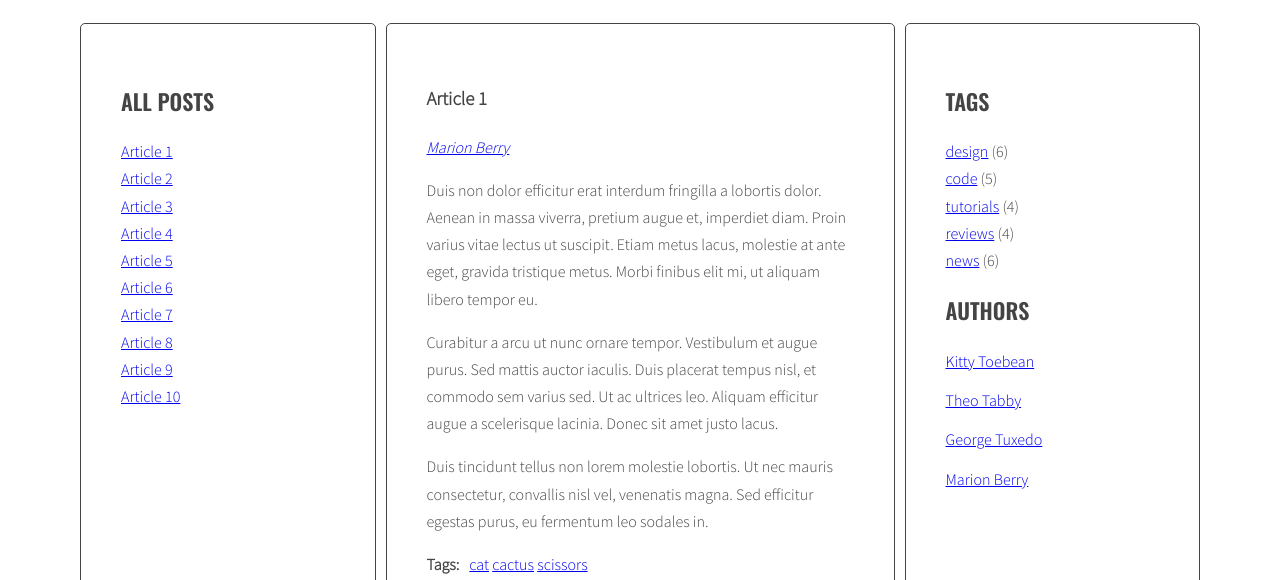
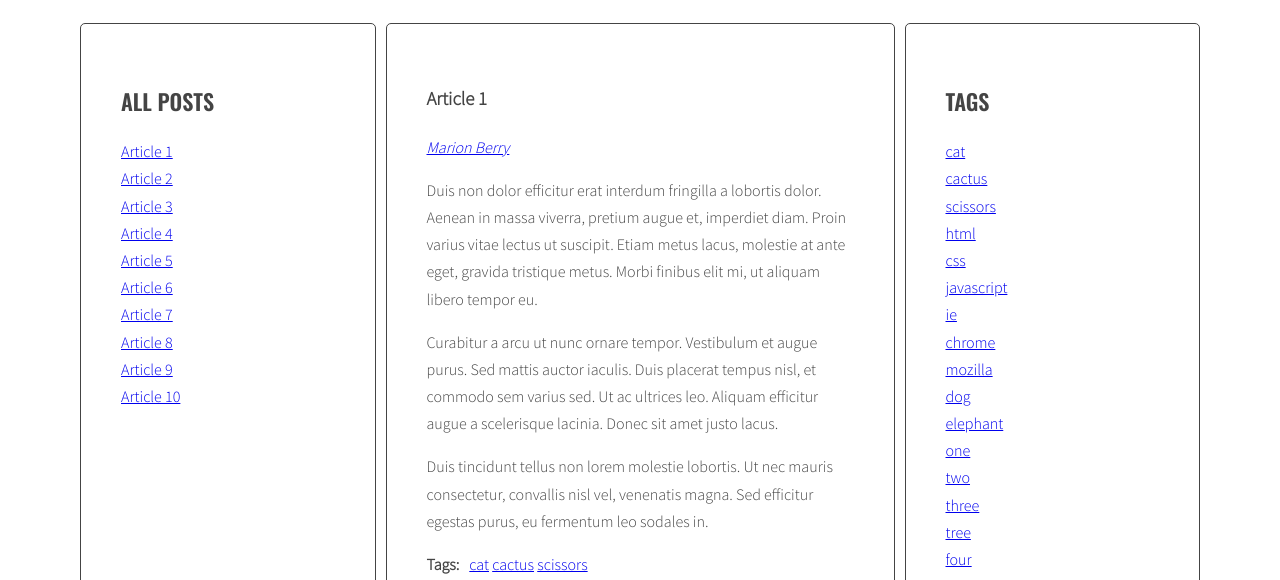
Before and after one commit to Marc-O-Antonio/javascript-blog, a website: page index.html in a window 1280 px wide. Shown: the part 220-800 px from the top of the page. Drawn offline with nearby package versions, Linux system fonts and the light colour scheme.

Commit message:
add CalculateTag function

```diff
--- a/index.html
+++ b/index.html
@@ -106,7 +106,7 @@
                   </ul>
                 </div>
               </article>
-              <article class="post" id="article-6" data-tags="cactus rose tree" data-author="George Tuxedo">
+              <article class="post" id="article-6" data-tags="cactus cat tree" data-author="George Tuxedo">
                 <h3 class="post-title">Article 6</h3>
                 <p class="post-author">by </p>
                 <div class="post-content">
@@ -122,7 +122,7 @@
                   </ul>
                 </div>
               </article>
-              <article class="post" id="article-7" data-tags="code html chrome" data-author="Kitty Toebean">
+              <article class="post" id="article-7" data-tags="scissors html chrome" data-author="Kitty Toebean">
                 <h3 class="post-title">Article 7</h3>
                 <p class="post-author">by </p>
                 <div class="post-content">
@@ -138,7 +138,7 @@
                   </ul>
                 </div>
               </article>
-              <article class="post" id="article-8" data-tags="four five six" data-author="Theo Tabby">
+              <article class="post" id="article-8" data-tags="four cat six" data-author="Theo Tabby">
                 <h3 class="post-title">Article 8</h3>
                 <p class="post-author">by </p>
                 <div class="post-content">
@@ -154,7 +154,7 @@
                   </ul>
                 </div>
               </article>
-              <article class="post" id="article-9" data-tags="keybord mice monitor" data-author="Marion Berry">
+              <article class="post" id="article-9" data-tags="cactus mice cat" data-author="Marion Berry">
                 <h3 class="post-title">Article 9</h3>
                 <p class="post-author">by </p>
                 <div class="post-content">
@@ -170,7 +170,7 @@
                   </ul>
                 </div>
               </article>
-              <article class="post" id="article-10" data-tags="rock pop swag" data-author="George Tuxedo">
+              <article class="post" id="article-10" data-tags="rock cactus cat" data-author="George Tuxedo">
                 <h3 class="post-title">Article 10</h3>
                 <p class="post-author">by </p>
                 <div class="post-content">
@@ -190,11 +190,7 @@
             <aside class="sidebar">
               <h2 class="section-title">Tags</h2>
               <ul class="list tags">
-                <li><a href="#">design</a> <span>(6)</span></li>
-                <li><a href="#">code</a> <span>(5)</span></li>
-                <li><a href="#">tutorials</a> <span>(4)</span></li>
-                <li><a href="#">reviews</a> <span>(4)</span></li>
-                <li><a href="#">news</a> <span>(6)</span></li>
+
               </ul>
               <h2 class="section-title">Authors</h2>
               <ul class="list authors">
--- a/js/script.js
+++ b/js/script.js
@@ -52,7 +52,12 @@
     optTitleSelector = '.post-title',
     optTitleListSelector = '.titles',
     optArticleTagsSelector = '.post-tags .list',
-    optArticleAuthorSelector = '.post-author';
+    optArticleAuthorSelector = '.post-author',
+    optTagListSelector = '.tags.list',
+    optCloudClassCount = ' 5',
+    optCloudClassPrefix = 'tag-size-'
+
+
 
 
   function generateTitleLinks(customSelector = ''){
@@ -111,7 +116,57 @@
 
   generateTitleLinks();
 
+  function calculateTagsParams(tags){
+
+    const params = {
+
+      max:0,
+      min:999999
+
+    };
+
+    for(let tag in tags){
+
+      console.log('!!!!!!!!!!!!!!!!!!!!!!!!!!!!!!!!!!!!!!!!!!!!!!!!!!!!' + tag + ' is used ' + tags[tag] + ' times');
+
+      if(tags[tag] > params.max){
+
+        params.max = tags[tag];
+
+      }
+
+      if(tags[tag] < params.min){
+
+        params.min = tags[tag]
+
+      }
+
+    }
+
+    return params;
+  }
+
+  function calculateTagClass(count, params){
+
+    const normalizedCount = count - params.min;
+
+    const normalizedMax = params.max - params.min;
+
+    const percentage = normalizedCount / normalizedMax;
+
+    const classNumber = Math.floor( percentage * (optCloudClassCount - 1) + 1 );
+
+    return optCloudClassPrefix+classNumber;
+
+  }
+
   function generateTags(){
+
+    /* [NEW] create a new variable allTags with an empty object */
+    let allTags = {};
+
+    console.log('stówrz tablicę ', allTags)
+
     /* find all articles */
 
     const articles = document.querySelectorAll(optArticleSelector);
@@ -160,6 +215,18 @@
 
         console.log(html);
 
+        /* [NEW] check if this link is NOT already in allTags */
+        if(!allTags[tag]) {
+          console.log('sprawdź czy link tagu znajduje się w tablicy allTags');
+
+          /* [NEW] add generated code to allTags object */
+          allTags[tag] = 1;
+
+          console.log('jeżeli link tagu nie znajduje się w obiekcie to go dodaj');
+        } else {
+          allTags[tag]++;
+        }
+
         /* END LOOP: for each tag */
 
       }
@@ -170,8 +237,48 @@
 
       /* tagsWrapper.insertAdjacentHTML('afterbegin', html); */
 
-    /* END LOOP: for every article: */
+      /* END LOOP: for every article: */
     }
+
+    /* [NEW] find list of tags in right column */
+    const tagList = document.querySelector('.tags');
+
+    console.log('stała tagList wyszukuje tagów w prawej kolumni (.tags)');
+
+    /* [NEW] add html from allTags to tagList */
+    // tagList.innerHTML = allTags.join(' ');
+
+    console.log('!!!!!!!!!!!!!!!!!dodaj link html z stałe allTags do tablicy tagList', allTags)
+
+    /* [NEW] create variable for all links HTML code */
+
+    const tagsParams = calculateTagsParams(allTags);
+    console.log('tagsParams:', tagsParams)
+
+    let allTagsHTML = '';
+
+    /* [NEW] START LOOP: for each tag in all tags: */
+
+    for(let tag in allTags){
+
+      /* [NEW] generate code of a link and add it to allTagsHTML */
+      const tagLinkHTML = '<li><a class="' + calculateTagClass(allTags[tag], tagsParams) + '" href="#tag-' + tag + '">' + tag + '</li>';
+
+      console.log('tagLinkHTML:', tagLinkHTML);
+
+      allTagsHTML += tagLinkHTML;
+
+     // allTagsHTML += '<li><a href="#tag-'+ tag +'">'+ tag +'</a>(' + allTags[tag] + ')</li>'
+      /* [NEW] END LOOP: for each tag in allTags: */
+    }
+
+    /* [NEW] add HTML from allTagsHTML to tagList */
+
+    tagList.innerHTML = allTagsHTML;
+
+
+
+
   }
 
 
```
